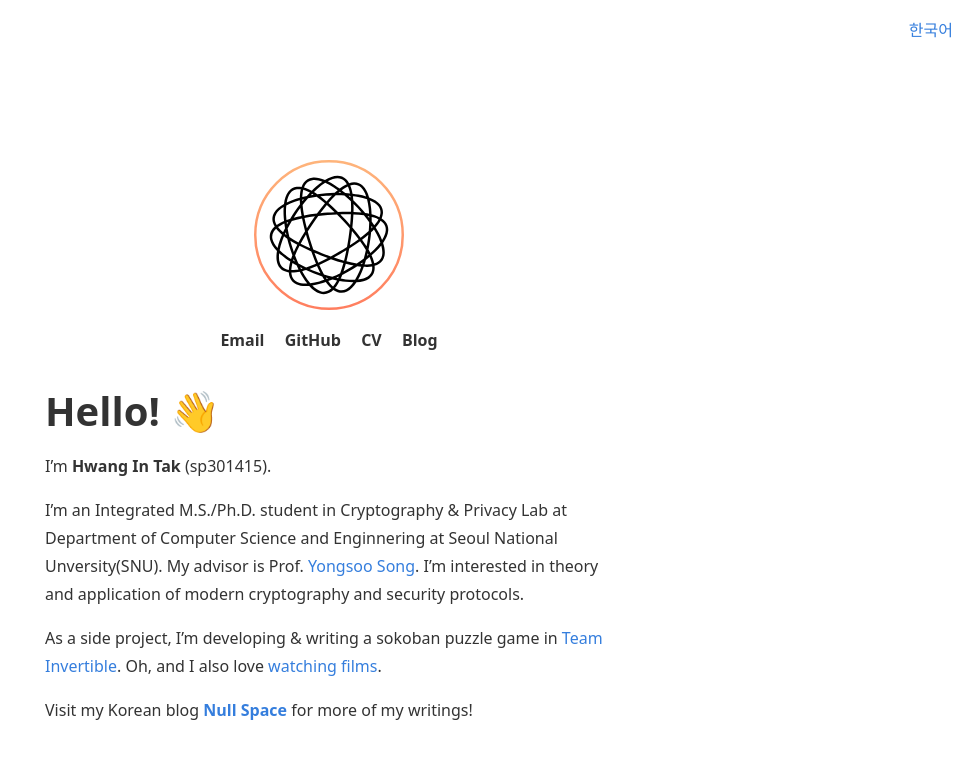
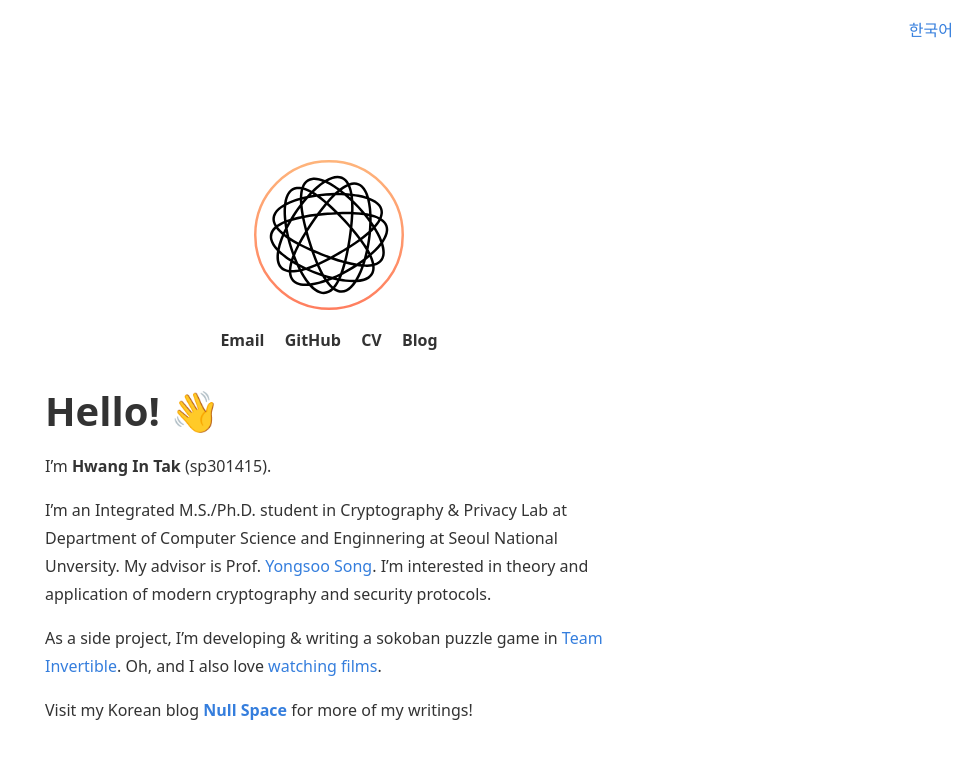
Before and after one commit to sp301415/sp301415-main-page, a Jekyll site: the page built from index.md, in a window 1280 px wide. Shown: the top 759 px of the page, without its empty margins (311-1280 px from the left). Built offline with Jekyll 4.4.1, drawn with Linux system fonts in a browser that asks for light colours.

Commit message:
소개글 일부 수정

```diff
--- a/index.md
+++ b/index.md
@@ -2,11 +2,12 @@
 layout: default
 lang: en
 ---
+
 # Hello! 👋
 
 I'm **Hwang In Tak** (sp301415).
 
-I'm an Integrated M.S./Ph.D. student in Cryptography & Privacy Lab at Department of Computer Science and Enginnering at Seoul National Unversity(SNU). My advisor is Prof. [Yongsoo Song](https://yongsoosong.github.io). I'm interested in theory and application of modern cryptography and security protocols.
+I'm an Integrated M.S./Ph.D. student in Cryptography & Privacy Lab at Department of Computer Science and Enginnering at Seoul National Unversity. My advisor is Prof. [Yongsoo Song](https://yongsoosong.github.io). I'm interested in theory and application of modern cryptography and security protocols.
 
 As a side project, I'm developing & writing a sokoban puzzle game in [Team Invertible](https://twitter.com/team_invertible). Oh, and I also love [watching films](https://letterboxd.com/sp301415).
 
```
Also changed, not shown: ko.md (+1 -1 lines).
